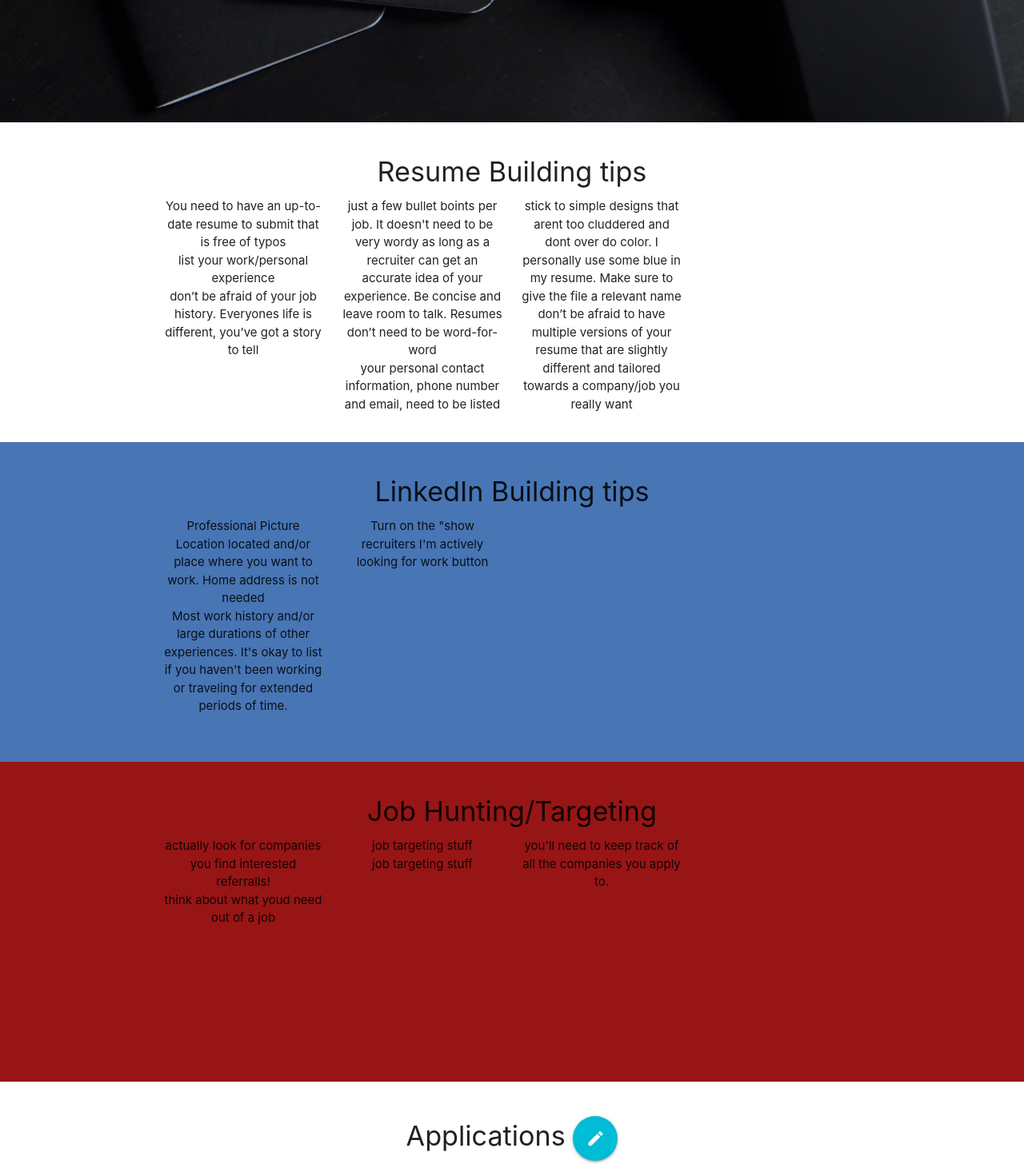
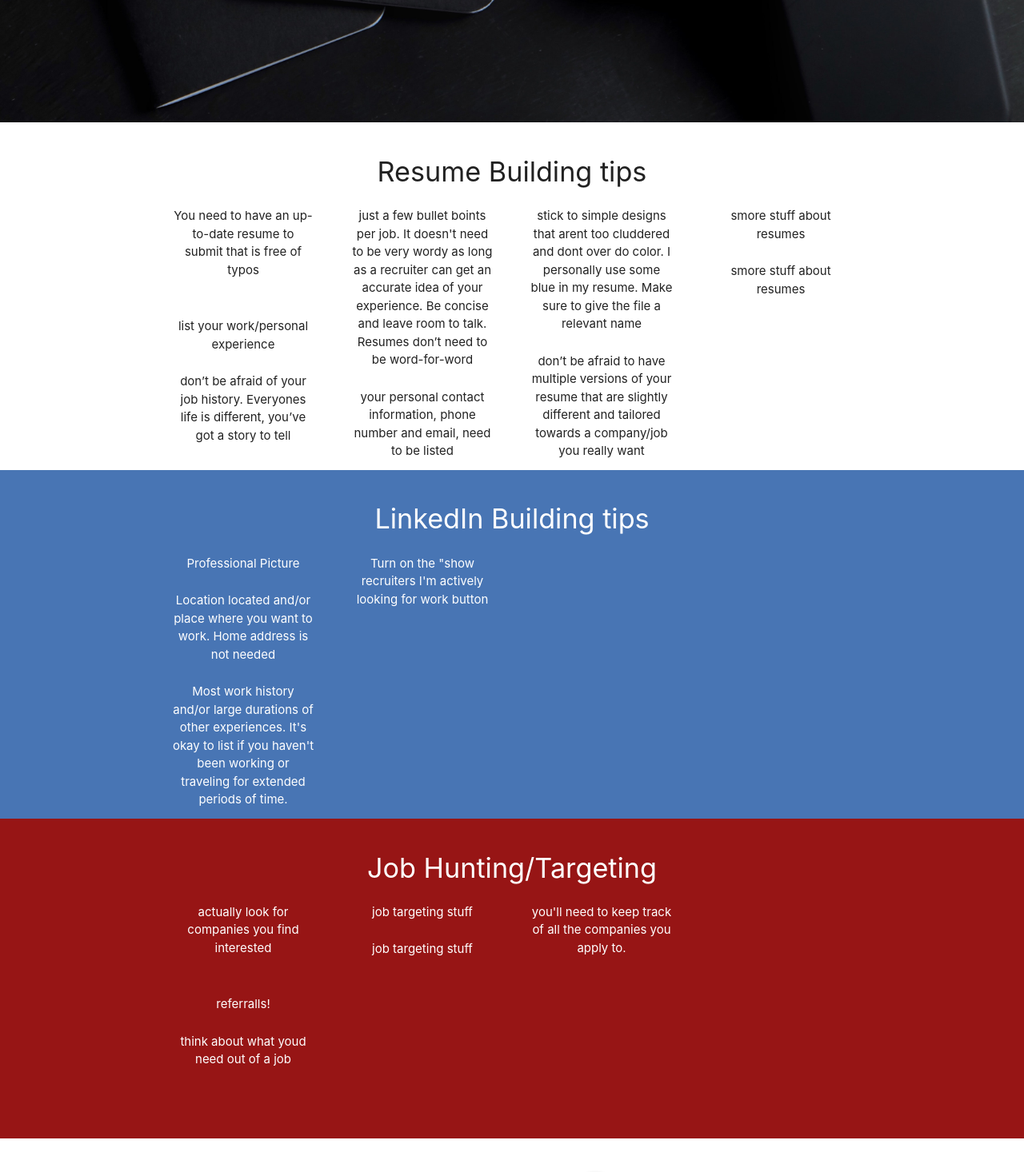
Before and after one commit to brentmwarren/Job-Hunt-Toolkit, a Django app: page / in a window 1280 px wide. Shown: the part 647-2113 px from the top of the page at 80% size. Run offline with Django 3.2, Linux system fonts and the light colour scheme; the visitor is signed in with stand-in values (Sample User, id 1); data that the repository does not hold is empty.

Commit message:
updated list items

```diff
--- a/job_hunt_toolkit/static/css/main.css
+++ b/job_hunt_toolkit/static/css/main.css
@@ -198,12 +198,14 @@ nav{
 
 #linkedin-page{
   background: #4875B4;
-  min-height: 50vh
+  min-height: 50vh;
+  color: white;
 }
 
 #targeting-page {
   background: rgb(151, 21, 21);
   min-height: 50vh;
+  color: white;
 }
 
 #application-page{
@@ -255,11 +257,11 @@ textarea{
   height: 100px;
 }
 
-h2{
-  /* padding-top: 100px; */
+/* h2{
+  padding-top: 100px;
   text-align: center;
   margin: 0;
-}
+} */
 
 .save {
   margin-top: 15px;
@@ -356,5 +358,20 @@ h2{
 }
 
 .col{
- max-width: 300px;
+ max-width: 450px;
+ min-width: 25px;
 }
+
+.i-am-centered {
+  margin: auto; max-width: 1200px;
+}
+
+@media screen and (max-width: 600px) {
+  .row .col.s3 {
+    width: auto;
+  }
+}
+
+li {
+  padding: 12px;
+}
--- a/job_hunt_toolkit/templates/application_list.html
+++ b/job_hunt_toolkit/templates/application_list.html
@@ -29,21 +29,33 @@
     <div class="app-page">
         <h4>Resume Building tips</h4>
         <div class="container">
-            <div class="row">
+            <div class="row i-am-centered">
                 <div class="col s3">
-                    <p>You need to have an up-to-date resume to submit that is free of typos<p>
-                    <p>list your work/personal experience</p>
-                    <p>don’t be afraid of your job history. Everyones life is different, you’ve got a story to tell</p>
+                    <ul>
+                        <li>You need to have an up-to-date resume to submit that is free of typos<li>
+                        <li>list your work/personal experience</li>
+                        <li>don’t be afraid of your job history. Everyones life is different, you’ve got a story to tell</li>
+                    </ul>
                 </div>
 
                 <div class="col s3">
-                    <p>just a few bullet boints per job. It doesn't need to be very wordy as long as a recruiter can get an accurate idea of your experience. Be concise and leave room to talk. Resumes don’t need to be word-for-word</p>
-                    <p>your personal contact information, phone number and email, need to be listed</p>
+                    <ul>
+                        <li>just a few bullet boints per job. It doesn't need to be very wordy as long as a recruiter can get an accurate idea of your experience. Be concise and leave room to talk. Resumes don’t need to be word-for-word</li>
+                        <li>your personal contact information, phone number and email, need to be listed</li>
+                    </ul>
                 </div>
 
                 <div class="col s3">
-                    <p>stick to simple designs that arent too cluddered and dont over do color. I personally use some blue in my resume. Make sure to give the file a relevant name</p>
-                    <p>don’t be afraid to have multiple versions of your resume that are slightly different and tailored towards a company/job you really want</p>
+                    <ul>
+                        <li>stick to simple designs that arent too cluddered and dont over do color. I personally use some blue in my resume. Make sure to give the file a relevant name</li>
+                        <li>don’t be afraid to have multiple versions of your resume that are slightly different and tailored towards a company/job you really want</li>
+                    </ul>
+                </div>
+                <div class="col s3">
+                    <ul>
+                        <li>smore stuff about resumes</li>
+                        <li>smore stuff about resumes</li>
+                    </ul>
                 </div>
             </div>
         </div>
@@ -54,15 +66,19 @@
         <div class="app-page">
             <h4>LinkedIn Building tips</h4>
             <div class="container">
-                <div class="row">
+                <div class="row i-am-centered">
                     <div class="col s3">
-                        <p>Professional Picture <p>
-                        <p>Location located and/or place where you want to work. Home address is not needed </p>
-                        <p>Most work history and/or large durations of other experiences. It's okay to list if you haven't been working or traveling for extended periods of time.</p>
+                        <ul>
+                            <li>Professional Picture </li>
+                            <li>Location located and/or place where you want to work. Home address is not needed </li>
+                            <li>Most work history and/or large durations of other experiences. It's okay to list if you haven't been working or traveling for extended periods of time.</li>
+                        </ul>
                     </div>
 
                     <div class="col s3">
-                        <p>Turn on the "show recruiters I'm actively looking for work button</p>
+                        <ul>
+                            <li>Turn on the "show recruiters I'm actively looking for work button</li>
+                        </ul>
                     </div>
 
                     <div class="col s3">
@@ -77,20 +93,26 @@
         <div class="app-page">
             <h4>Job Hunting/Targeting</h4>
                 <div class="container">
-                    <div class="row">
+                    <div class="row i-am-centered">
                         <div class="col s3">
-                            <p>actually look for companies you find interested <p>
-                            <p>referralls!</p>
-                            <p>think about what youd need out of a job</p>
+                            <ul>
+                                <li>actually look for companies you find interested <li>
+                                <li>referralls!</li>
+                                <li>think about what youd need out of a job</li>
+                            </ul>
                         </div>
 
                         <div class="col s3">
-                                <p>job targeting stuff</p>
-                                <p>job targeting stuff</p>
+                            <ul>
+                                <li>job targeting stuff</li>
+                                <li>job targeting stuff</li>
+                            </ul>
                         </div>
 
                         <div class="col s3">
-                            <p>you'll need to keep track of all the companies you apply to.</p>
+                            <ul>
+                                <li>you'll need to keep track of all the companies you apply to.</li>
+                            </ul>
                         </div>
                     </div>
                 </div>
@@ -131,20 +153,26 @@
         <div class="app-page">
             <h3>Interview tips</h3>
                 <div class="container">
-                    <div class="row">
+                    <div class="row i-am-centered">
                         <div class="col s3">
-                            <p>actually look for companies you find interested <p>
-                            <p>referralls!</p>
-                            <p>think about what youd need out of a job</p>
+                            <ul>
+                                <li>actually look for companies you find interested <li>
+                                <li>referralls!</li>
+                                <li>think about what youd need out of a job</li>
+                            </ul>
                         </div>
 
                         <div class="col s3">
-                                <p>job targeting stuff</p>
-                                <p>job targeting stuff</p>
+                            <ul>
+                                <li>job targeting stuff</li>
+                                <li>job targeting stuff</li>
+                            </ul>
                         </div>
 
                         <div class="col s3">
-                            <p>you'll need to keep track of all the companies you apply to.</p>
+                            <ul>
+                                <li>you'll need to keep track of all the companies you apply to.</li>
+                            </ul>
                         </div>
                     </div>
                 </div>
@@ -155,20 +183,26 @@
         <div class="app-page">
             <h3>Resources</h3>
                 <div class="container">
-                    <div class="row">
+                    <div class="row i-am-centered">
                         <div class="col s3">
-                            <p>actually look for companies you find interested <p>
-                            <p>referralls!</p>
-                            <p>think about what youd need out of a job</p>
+                            <ul>
+                                <li>things i like! <li>
+                                <li>cool stuff that can help!</li>
+                                <li>merp merp!</li>
+                            </ul>
                         </div>
 
                         <div class="col s3">
-                                <p>job targeting stuff</p>
-                                <p>job targeting stuff</p>
+                            <ul>
+                                <li>job targeting stuff</li>
+                                <li>job targeting stuff</li>
+                            </ul>
                         </div>
 
                         <div class="col s3">
-                            <p>you'll need to keep track of all the companies you apply to.</p>
+                            <ul>
+                                <li>you'll need to keep track of all the companies you apply to.</li>
+                            </ul>
                         </div>
                     </div>
                 </div>
```
